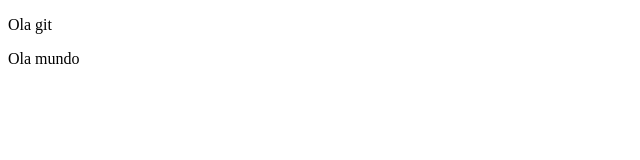
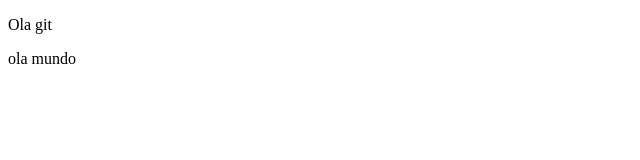
Before and after one commit to ze37/primeiro, a plain HTML site: page index.html in a window 1280 px wide. Shown: the full height of the page, 0-640 px from the left. Drawn offline with Linux system fonts and the light colour scheme.

Commit message:
modificado

```diff
--- a/index.html
+++ b/index.html
@@ -6,10 +6,12 @@
     <title>Document</title>
 </head>
 <body>
-    <!-- sendo feita alteraçao -->
+
     <p>Ola git</p>
     <div>
-        <p>Ola mundo</p>
+        <p>
+            ola mundo
+        </p>
     </div>
 </body>
 </html>
```
